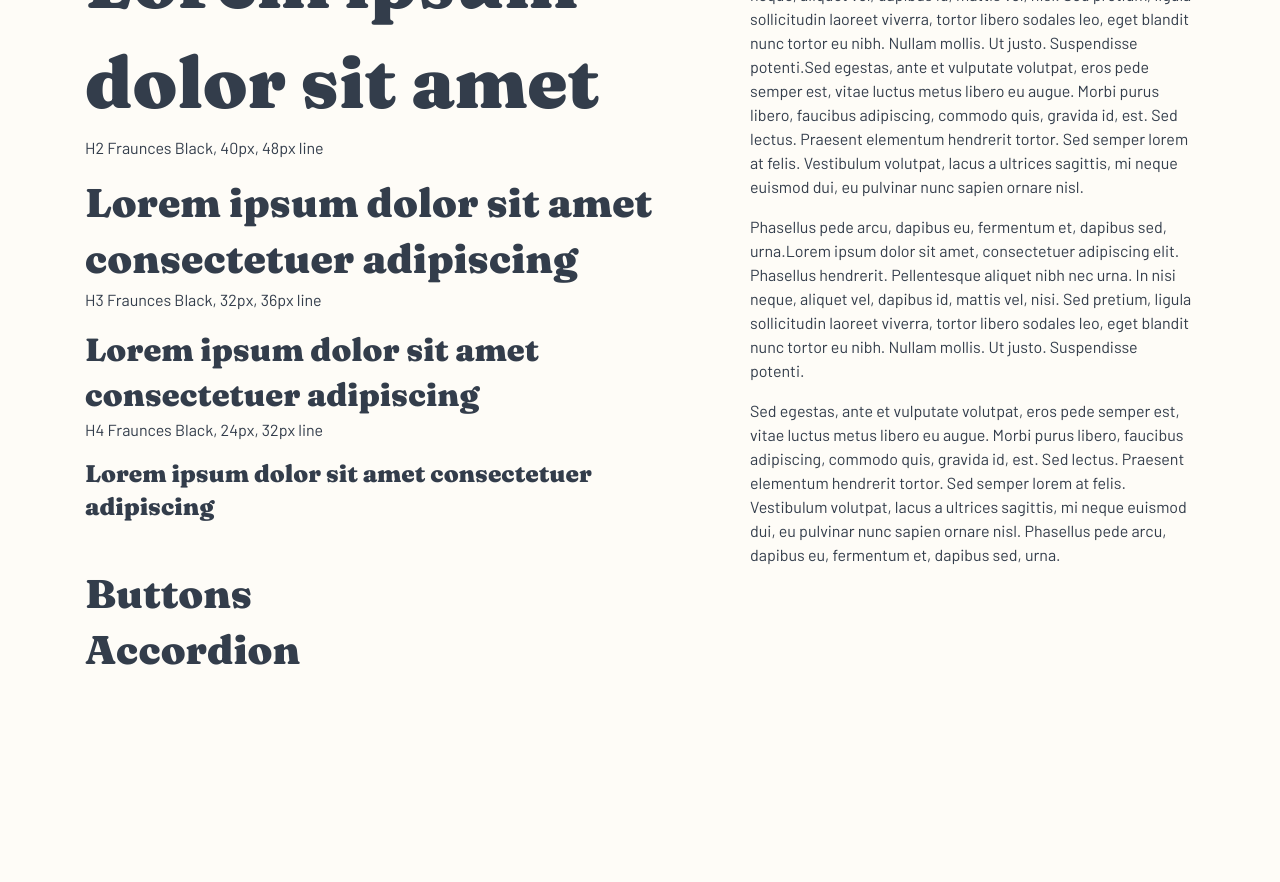
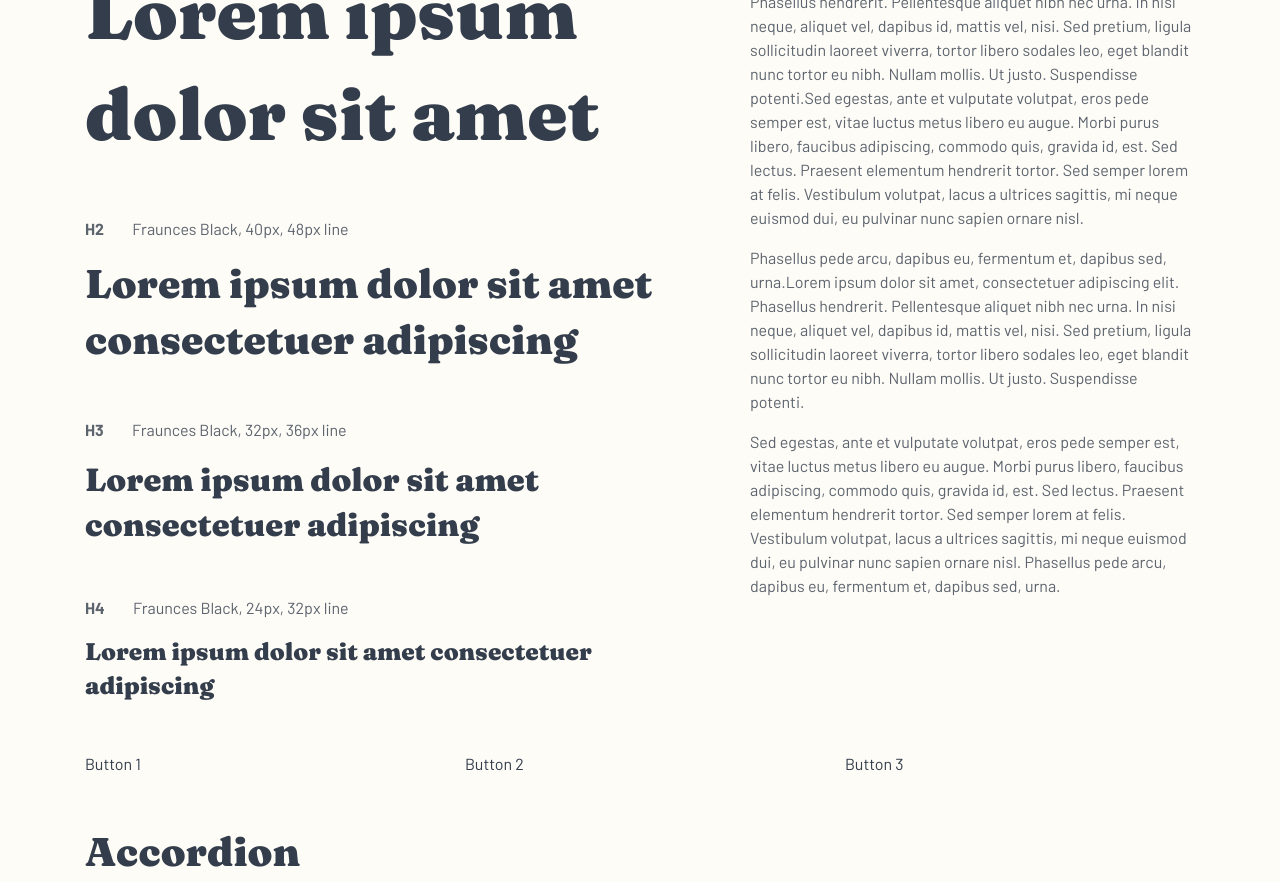
Before and after one commit to CHR-onicles/fm-challenge-coffeeroasters, a React (Create React App) app: page /design-system in a window 1280 px wide. Shown: the part 1200-2082 px from the top of the page. Before the commit the page ends 1880 px from the top, so only its background shows below. Built offline with nearby package versions, Linux system fonts and the light colour scheme.

Commit message:
Added font and base button component

```diff
--- a/src/components/ui/BaseButton/BaseButton.tsx
+++ b/src/components/ui/BaseButton/BaseButton.tsx
@@ -1,11 +1,11 @@
-import React from 'react';
+interface ButtonProps {
+  label: string;
+}
 
-const Button = () => {
+const BaseButton = ({ label, ...rest }: ButtonProps) => {
   return (
-    <div>
-      <p>Button Component</p>
-    </div>
+    <button {...rest}>{ label }</button>
   );
 };
 
-export default Button;
+export default BaseButton;
--- a/src/scss/abstracts/_config-map.scss
+++ b/src/scss/abstracts/_config-map.scss
@@ -78,6 +78,7 @@ $colors: (
     color-2: rgba(51, 61, 75, 1),
     color-2-opacity-8: rgba(51, 61, 75, 0.085),
     color-2-opacity-25: rgba(51, 61, 75, 0.25),
+    color-2-opacity-80: rgba(51, 61, 75, 0.8),
   ),
   cyan: (
     color-1: rgba(14, 135, 132, 1),
@@ -104,6 +105,7 @@ $shadows: (
 //------------------------------------------------------------------------------
 $fonts: (
   regular: 'barlow-regular',
+  bold: 'barlow-bold',
   black: 'fraunces-black'
 );
 
--- a/src/scss/base/_reset.scss
+++ b/src/scss/base/_reset.scss
@@ -138,8 +138,12 @@ body {
 }
 
 p {
-  color: var(--dark-color-2);
+  color: var(--dark-color-2-opacity-80);
   font-size: toRem(16px);
+}
+
+strong {
+  font-family: var(--font-family-bold);
 }
 
 a {
--- a/src/views/DesignSystem/ButtonsSection/ButtonsSection.tsx
+++ b/src/views/DesignSystem/ButtonsSection/ButtonsSection.tsx
@@ -1,9 +1,23 @@
 import React from 'react';
+
+import { BaseButton } from '../../../components/ui';
 
 const ButtonsSection = () => {
   return (
-    <section className="container">
-      <h2>Buttons</h2>
+    <section className="container | mb-s5">
+      <div className="grid-cols">
+        <div className="grid__item grid__item--span-4 | text-center">
+          <BaseButton label="Button 1" />
+        </div>
+
+        <div className="grid__item grid__item--span-4 | text-center">
+          <BaseButton label="Button 2" />
+        </div>
+
+        <div className="grid__item grid__item--span-4 | text-center">
+          <BaseButton label="Button 3" />
+        </div>
+      </div>
     </section>
   );
 };
--- a/src/views/DesignSystem/ColorsSection/ColorsSection.tsx
+++ b/src/views/DesignSystem/ColorsSection/ColorsSection.tsx
@@ -4,7 +4,7 @@ import { BaseSwatch } from '../../../components/ui/';
 
 const ColorsSection = () => {
   return (
-    <section className="container">
+    <section className="container | mb-s5">
       <div className="grid-cols">
          {
           colors.map(color => (
--- a/src/views/DesignSystem/TypographySection/TypographySection.tsx
+++ b/src/views/DesignSystem/TypographySection/TypographySection.tsx
@@ -4,9 +4,7 @@ import styles from './TypographySection.module.scss';
 
 const TypographySection = () => {
   return (
-    <section className="container">
-      <h2>Typography</h2>
-
+    <section className="container | mb-s5">
       <BaseCard data-variant="two-tone">
         <div className="grid-cols">
           <div className="grid__item grid__item--span-7">
@@ -27,28 +25,28 @@ const TypographySection = () => {
         </div>
       </BaseCard>
 
-      <div className="grid-cols">
+      <div className="grid-cols | mt-s4">
         <div className="grid__item grid__item--span-7">
           <div className="stack">
-            <p><strong>H1</strong> Fraunces Black, 72px, 72px line</p>
+            <p><strong className="mr-s2">H1</strong> Fraunces Black, 72px, 72px line</p>
 
             <h1>Lorem ipsum dolor sit amet</h1>
           </div>
 
-          <div className="stack">
-            <p><strong>H2</strong> Fraunces Black, 40px, 48px line</p>
+          <div className="stack | mt-s5">
+            <p><strong className="mr-s2">H2</strong> Fraunces Black, 40px, 48px line</p>
 
             <h2>Lorem ipsum dolor sit amet consectetuer adipiscing</h2>
           </div>
 
-          <div className="stack">
-            <p><strong>H3</strong> Fraunces Black, 32px, 36px line</p>
+          <div className="stack | mt-s5">
+            <p><strong className="mr-s2">H3</strong> Fraunces Black, 32px, 36px line</p>
 
             <h3>Lorem ipsum dolor sit amet consectetuer adipiscing</h3>
           </div>
 
-          <div className="stack">
-            <p><strong>H4</strong> Fraunces Black, 24px, 32px line</p>
+          <div className="stack | mt-s5">
+            <p><strong className="mr-s2">H4</strong> Fraunces Black, 24px, 32px line</p>
 
             <h4>Lorem ipsum dolor sit amet consectetuer adipiscing</h4>
           </div>
@@ -56,7 +54,7 @@ const TypographySection = () => {
 
         <div className="grid__item grid__item--span-5">
           <div className="stack">
-            <p><strong>Body</strong> Barlow Regular, 16px, 26px line</p>
+            <p><strong className="mr-s2">Body</strong> Barlow Regular, 16px, 26px line</p>
 
             <p>Lorem ipsum dolor sit amet, consectetuer adipiscing elit. Phasellus hendrerit. Pellentesque aliquet nibh nec urna. In nisi neque, aliquet vel, dapibus id, mattis vel, nisi. Sed pretium, ligula sollicitudin laoreet viverra, tortor libero sodales leo, eget blandit nunc tortor eu nibh. Nullam mollis. Ut justo. Suspendisse potenti.Sed egestas, ante et vulputate volutpat, eros pede semper est, vitae luctus metus libero eu augue. Morbi purus libero, faucibus adipiscing, commodo quis, gravida id, est. Sed lectus. Praesent elementum hendrerit tortor. Sed semper lorem at felis. Vestibulum volutpat, lacus a ultrices sagittis, mi neque euismod dui, eu pulvinar nunc sapien ornare nisl.</p>
 
```
Also changed, not shown: src/assets/fonts/barlow-bold-webfont.woff (added), src/assets/fonts/barlow-bold-webfont.woff2 (added).
